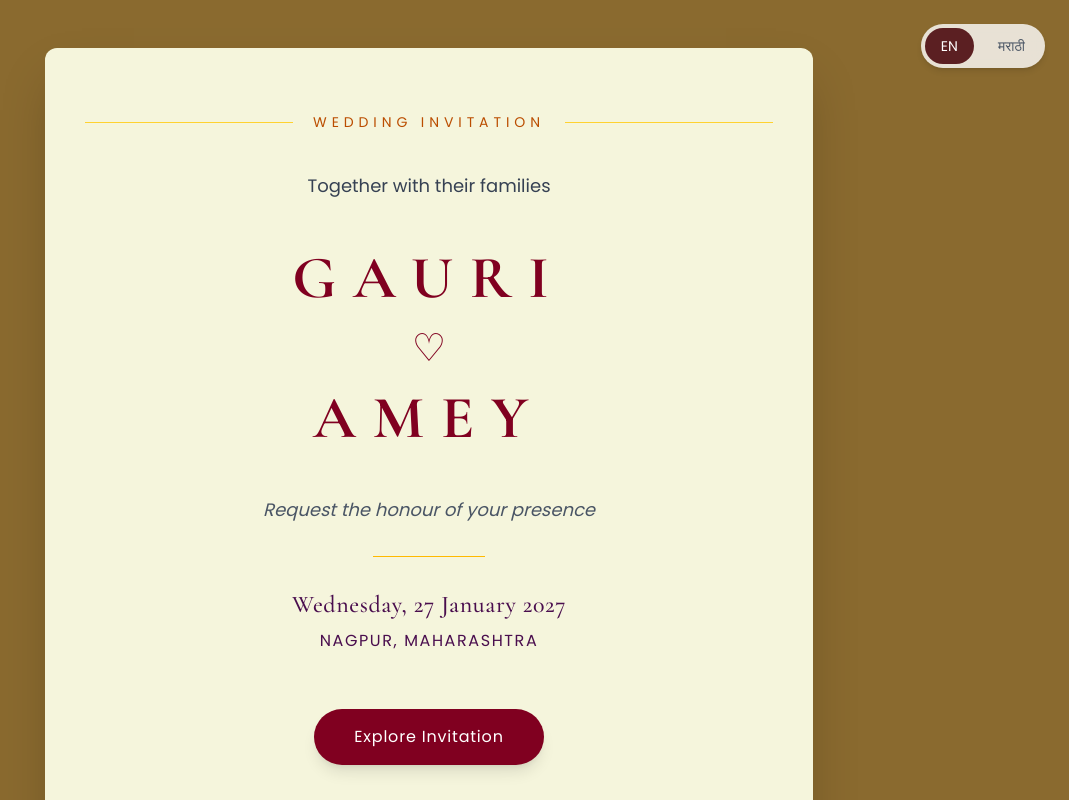
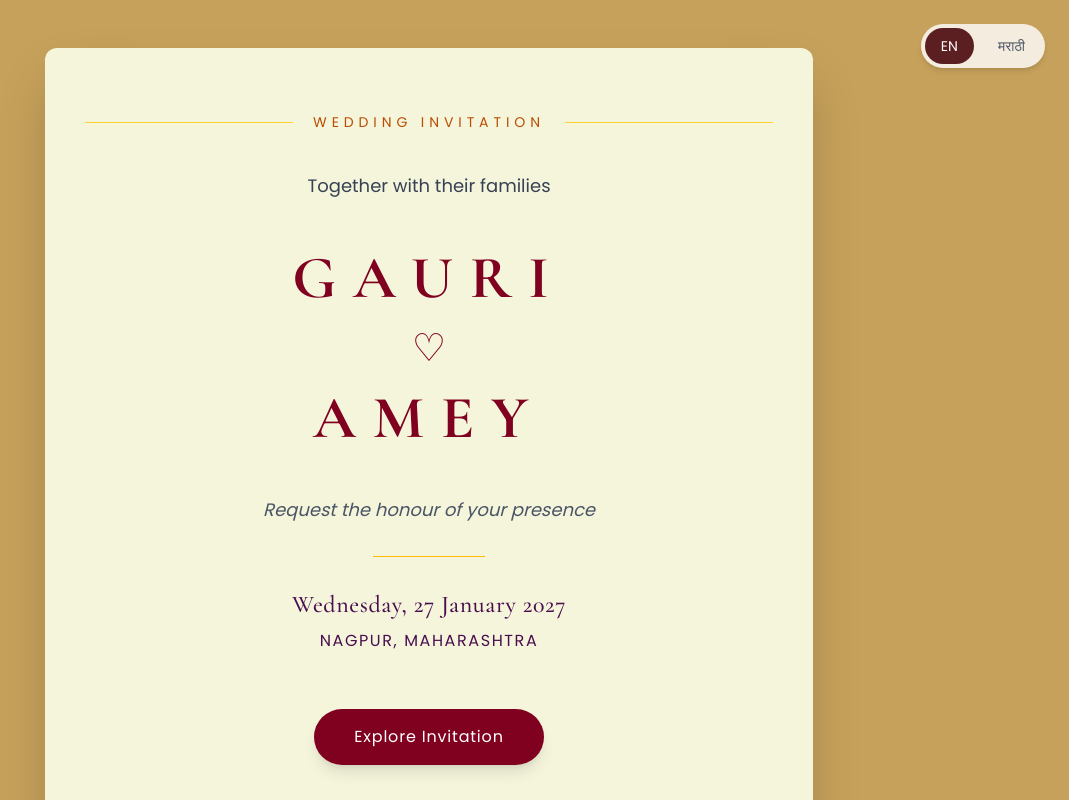
Before and after one commit to Gauri9/GauriChaAmey, a React (Vite) app in the folder lagna-patrika/: page / in a window 1280 px wide. Shown: the top 800 px of the page, without its empty margins (211-1280 px from the left). Built offline with nearby package versions, Linux system fonts and the light colour scheme.

Commit message:
change theme

```diff
--- a/lagna-patrika/src/index.css
+++ b/lagna-patrika/src/index.css
@@ -6,9 +6,9 @@
   --color-primary-dark: #800020;
   --color-primary-light: #800020;
 
-  --color-secondary: #C6A15B;
+  --color-secondary:  #8A6A2F;
 
-  --color-background: #8A6A2F;
+  --color-background: #C6A15B;
  --color-surface:  #F5F5DC;
 
   --color-text-primary: #800020;
```
